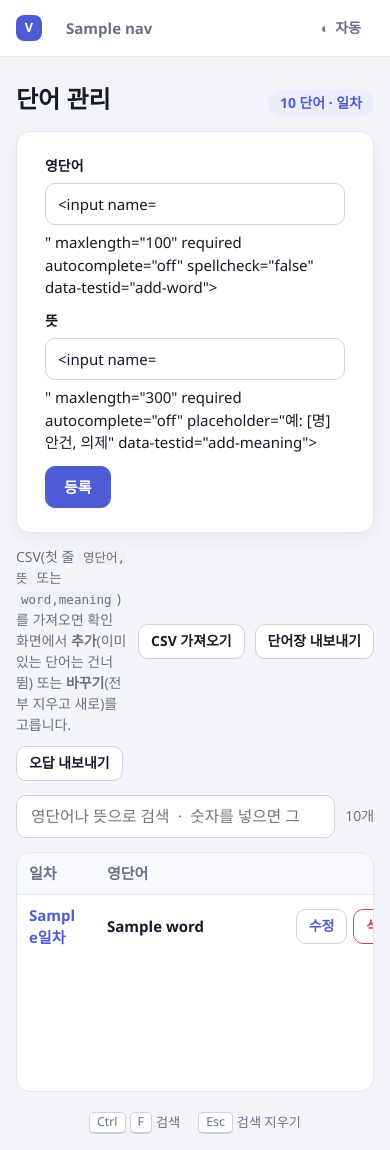
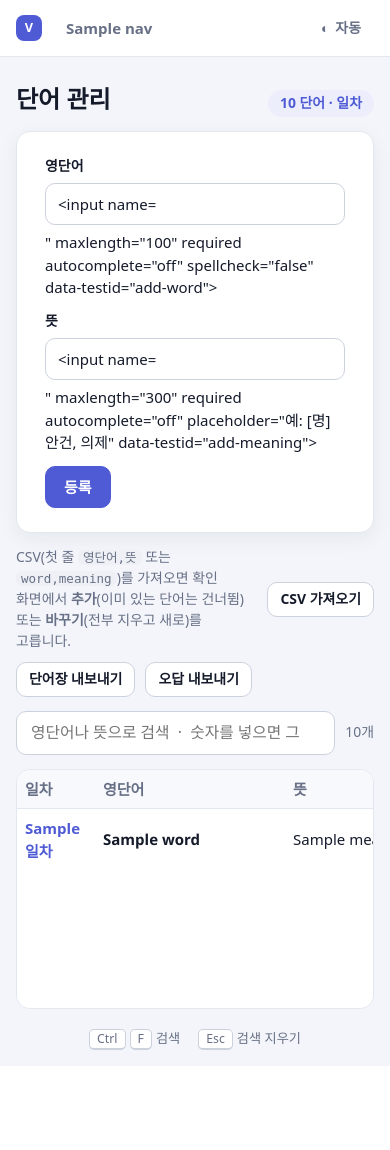
Before and after one commit to Clorinde-L/smart-voca, a Python web app: template src/smartvoca/web/templates/wordbook.html in a window 390 px wide. After the commit the page ends 1050 px from the top, so only its background shows below. Run offline with Jinja, Linux system fonts and the light colour scheme; the template is opened without the code that fills it: most values are stand-ins (such as "Sample title", 1, 10 or a date in 2020); form fields are guessed from the names that the template uses.

Commit message:
fix: 한글 글꼴 순서·낱말 단위 줄바꿈, 좁은 화면에서 글자 세로 쌓임·표 잘림 수정
- 글꼴 목록을 한글 글꼴 우선으로 (한글·숫자 높이 어긋남 해결), 영단어 자리는 lang="en" 영문 글꼴
- word-break: keep-all, 표의 영단어 칸은 철자 중간에서 끊지 않음
- 760px 이하: 안내 글 줄바꿈, 버튼 최소 폭 해제, 표 옆으로 밀기

Co-Authored-By: Claude Opus 5.5 <noreply@anthropic.com>

```diff
--- a/src/smartvoca/web/static/style.css
+++ b/src/smartvoca/web/static/style.css
@@ -45,8 +45,12 @@
   --page-margin: 28px;
   --spacing: 14px;
   --radius: 14px;
-  /* 영문·숫자는 Segoe UI, 한글은 맑은 고딕 (둘 다 Windows 기본 글꼴) */
-  --font: "Segoe UI", "Malgun Gothic", "Apple SD Gothic Neo", sans-serif;
+  /* 한글 글꼴을 맨 앞에 둔다. 영문 글꼴(Segoe UI)을 앞에 두면 한글만 다른 글꼴로 대신 그려져
+     같은 줄에서 글자 높이·굵기가 어긋난다. 한글 글꼴은 영문·숫자도 갖고 있어 한 글꼴로 맞춰진다.
+     Mac 은 Apple SD Gothic Neo, Windows 는 맑은 고딕, 그 밖(리눅스·안드로이드)은 Noto Sans KR */
+  --font: "Apple SD Gothic Neo", "Malgun Gothic", "Noto Sans KR", system-ui, sans-serif;
+  /* 영단어만 나오는 자리(lang="en")는 영문 글꼴. 맑은 고딕의 영문은 폭이 좁고 투박하다 */
+  --font-en: "Segoe UI", -apple-system, "Helvetica Neue", Roboto, var(--font);
   color-scheme: light;
 }
 
@@ -82,8 +86,12 @@
 
 * { box-sizing: border-box; }
 html { font-size: 15px; }
-body { margin: 0; background: var(--background); color: var(--text); font-family: var(--font); line-height: 1.5; }
+body { margin: 0; background: var(--background); color: var(--text); font-family: var(--font); line-height: 1.5;
+  /* 한글은 낱말(띄어쓰기) 단위로 줄을 바꾼다. 기본값은 글자마다 끊어 "나 / 옵니다" 처럼 갈라진다.
+     칸보다 긴 낱말만 어쩔 수 없이 중간에서 끊는다 */
+  word-break: keep-all; overflow-wrap: break-word; }
 h1, h2, h3, p { margin: 0; }
+[lang="en"] { font-family: var(--font-en); }
 a { color: inherit; }
 
 /* ── 메뉴 막대 (ADR-22) ─────────────────────────────────── */
@@ -108,6 +116,9 @@ a { color: inherit; }
 .row.wrap { flex-wrap: wrap; }
 .row.tight { gap: 6px; }
 .grow { flex: 1; min-width: 0; }
+/* 줄바꿈 가능한 줄의 안내 글은 12글자 폭 밑으로 줄이지 않고 다음 줄로 내린다.
+   (min-width: 0 만 있으면 좁은 창에서 글자가 한 자씩 세로로 쌓인다) */
+.row.wrap > .grow { flex-basis: 12em; }
 .center { text-align: center; }
 .end { text-align: right; }
 
@@ -266,7 +277,7 @@ a.tile:hover { border-color: var(--primary); }
 .card-word { font-size: 2.9rem; font-weight: 700; overflow-wrap: anywhere; }
 /* 긴 뜻도 자르지 않고 줄바꿈한다 (NFR-07) */
 .card-meaning { font-size: 1.4rem; overflow-wrap: anywhere; }
-.check { display: inline-flex; align-items: center; gap: 8px; color: var(--text-muted); cursor: pointer; }
+.check { display: inline-flex; align-items: center; gap: 8px; color: var(--text-muted); cursor: pointer; white-space: nowrap; }
 .check input { accent-color: var(--primary); width: 16px; height: 16px; }
 
 /* ── S-03 시험 ──────────────────────────────────────────── */
@@ -311,10 +322,10 @@ a.tile:hover { border-color: var(--primary); }
 .ring-percent { font: 13px var(--font); text-anchor: middle; fill: var(--text-muted); }
 
 /* ── 표 ─────────────────────────────────────────────────── */
-.table-wrap { background: var(--surface); border: 1px solid var(--border); border-radius: var(--radius); overflow: hidden; }
+.table-wrap { background: var(--surface); border: 1px solid var(--border); border-radius: var(--radius); overflow: auto; }  /* 좁은 창에서 넘치는 표는 잘리지 않고 옆으로 밀어 본다 */
 .table-scroll { flex: 1; min-height: 240px; max-height: 60vh; overflow-y: auto; }
 .table { width: 100%; border-collapse: collapse; }
-.table-fixed { table-layout: fixed; }
+.table-fixed { table-layout: fixed; min-width: 600px; }  /* 고정 폭 칸을 빼고도 남는 칸(뜻)이 0 이 되지 않게 */
 .table th { position: sticky; top: 0; background: var(--surface-soft); color: var(--text-muted); font-weight: 600; text-align: left; padding: 9px 12px; border-bottom: 1px solid var(--border); }
 .table td { padding: 9px 12px; border-bottom: 1px solid var(--border); vertical-align: middle; overflow-wrap: anywhere; }
 .table tbody tr:last-child td { border-bottom: none; }
@@ -323,6 +334,9 @@ a.tile:hover { border-color: var(--primary); }
 .table th.end, .table td.end { text-align: right; }
 .table .num { width: 48px; color: var(--text-muted); }
 .ellipsis { white-space: nowrap; overflow: hidden; text-overflow: ellipsis; }
+.nowrap { white-space: nowrap; }
+/* 표의 영단어는 철자 중간에서 끊지 않는다 ("acknowledg / e" 방지). 칸이 단어 길이만큼 넓어진다 */
+.table td[lang="en"], .table td [lang="en"] { overflow-wrap: normal; }
 .table a { color: var(--primary); font-weight: 600; text-decoration: none; }
 .table a:hover { text-decoration: underline; }
 
@@ -355,6 +369,10 @@ kbd { background: var(--surface); color: var(--text-muted); border: 1px solid va
   .brand-text { display: none; }
   .topbar-inner { gap: 2px; }
   .nav-link { padding: 7px 8px; }
+  /* 좁은 표에서는 한 줄 고정을 풀어 다른 칸이 한 글자 폭으로 눌리지 않게 한다 */
+  .table .nowrap { white-space: normal; }
+  .button-wide, .button-large { min-width: 0; }
+  .table th, .table td { padding: 8px 8px; }
 }
 
 /* ── 2026-11-25 기말 대응: 입력 폼, 시험 형식, 통계 (UI/UX 설계서 S-07, S-09~S-11) ───── */
--- a/src/smartvoca/web/templates/cards.html
+++ b/src/smartvoca/web/templates/cards.html
@@ -14,7 +14,7 @@
   <section class="panel card">
     <div class="card-word-row">
       {% if card.kind.label %}<span class="kind-tag kind-{{ card.kind.value }}" data-testid="kind">{{ card.kind.label }}</span>{% endif %}
-      <p class="card-word" data-testid="word">{{ word.word }}</p>
+      <p class="card-word" lang="en" data-testid="word">{{ word.word }}</p>
       {{ speak_button(word.word, large=True, key="p") }}
     </div>
     {#- 뜻은 CSV 뜻 칸 그대로, 길면 줄바꿈 (FR-10, NFR-07). 가리기를 켜면 숨겨 두고 Space 로 연다 (UD-04) -#}
@@ -41,7 +41,7 @@
     </form>
   </div>
 
-  <div class="row">
+  <div class="row wrap">
     <p class="muted grow" data-testid="hint">
       {%- if study.mode.value == "day" -%}
         {{ "시험을 볼 수 있습니다" if study.unlocked else "남은 카드를 모두 보면 시험을 볼 수 있습니다" }}
--- a/src/smartvoca/web/templates/day_detail.html
+++ b/src/smartvoca/web/templates/day_detail.html
@@ -61,7 +61,7 @@
             <td>
               <span class="word-cell">
                 {{ speak_button(word.word) }}
-                <span class="strong">{{ word.word }}</span>
+                <span class="strong" lang="en">{{ word.word }}</span>
                 {% if word.id in wrong_words %}<span class="mark-wrong" title="오답 목록에 있는 단어">오답</span>{% endif %}
               </span>
             </td>
--- a/src/smartvoca/web/templates/exam.html
+++ b/src/smartvoca/web/templates/exam.html
@@ -48,7 +48,7 @@
     <p class="muted center" data-testid="format">{{ question.format.label }} · {{ question.direction.label }}</p>
     {#- 영→한이면 영단어를 크게, 한→영이면 뜻을 문장 크기로 보여 준다 -#}
     <div class="card-word-row">
-      <p class="{{ 'question-word' if is_en_prompt else 'question-meaning' }}" data-testid="word">{{ question.prompt }}</p>
+      <p class="{{ 'question-word' if is_en_prompt else 'question-meaning' }}"{% if is_en_prompt %} lang="en"{% endif %} data-testid="word">{{ question.prompt }}</p>
       {% if is_en_prompt %}{{ speak_button(question.prompt, large=True, key="p") }}{% endif %}
     </div>
 
@@ -83,7 +83,7 @@
   </section>
 
   {% set is_last = run.position == run.total - 1 %}
-  <div class="row">
+  <div class="row wrap">
     <form method="post" action="{{ url_for('main.exam_goto') }}">
       <button name="position" value="{{ run.position - 1 }}" class="button" data-key="ArrowLeft"
               {% if run.position == 0 %}disabled{% endif %}>←  이전</button>
--- a/src/smartvoca/web/templates/result.html
+++ b/src/smartvoca/web/templates/result.html
@@ -42,7 +42,7 @@
           {% for item in view.wrong_items %}
             {% set q = item.question %}
             <tr>
-              <td class="strong">{{ q.prompt }}</td>
+              <td class="strong"{% if q.direction == Direction.EN_KO %} lang="en"{% endif %}>{{ q.prompt }}</td>
               <td>{{ q.answer }}</td>
               <td>
                 {%- if q.format == QuestionFormat.OX -%}
@@ -51,7 +51,7 @@
                   {{ item.given }}
                 {%- endif -%}
               </td>
-              <td class="muted">{{ q.format.label }} · {{ q.direction.label }}</td>
+              <td class="muted nowrap">{{ q.format.label }} · {{ q.direction.label }}</td>
             </tr>
           {% endfor %}
         </tbody>
--- a/src/smartvoca/web/templates/stats.html
+++ b/src/smartvoca/web/templates/stats.html
@@ -90,7 +90,7 @@
           <thead><tr><th class="num">#</th><th>영단어</th><th>뜻</th><th class="end">틀린 횟수</th><th class="end">출제 횟수</th></tr></thead>
           <tbody>
             {% for row in data.frequent_wrong %}
-              <tr><td class="num">{{ loop.index }}</td><td class="strong">{{ row.word }}</td><td>{{ row.meaning }}</td><td class="end strong">{{ row.wrong_count }}</td><td class="end">{{ row.test_count }}</td></tr>
+              <tr><td class="num">{{ loop.index }}</td><td class="strong" lang="en">{{ row.word }}</td><td>{{ row.meaning }}</td><td class="end strong">{{ row.wrong_count }}</td><td class="end">{{ row.test_count }}</td></tr>
             {% endfor %}
           </tbody>
         </table>
--- a/src/smartvoca/web/templates/wordbook.html
+++ b/src/smartvoca/web/templates/wordbook.html
@@ -59,7 +59,7 @@
           {% for day_no, word in rows %}
             <tr>
               <td><a href="{{ url_for('main.day_detail', day_no=day_no) }}">{{ day_no }}일차</a></td>
-              <td class="strong">{{ word.word }}</td>
+              <td class="strong" lang="en">{{ word.word }}</td>
               <td class="ellipsis" title="{{ word.meaning }}">{{ word.meaning }}</td>
               <td class="end">
                 <span class="row tight row-end">
--- a/src/smartvoca/web/templates/wrong_list.html
+++ b/src/smartvoca/web/templates/wrong_list.html
@@ -15,7 +15,7 @@
         <tbody>
           {% for entry in entries %}
             <tr>
-              <td><span class="word-cell">{{ speak_button(entry.word.word) }}<span class="strong">{{ entry.word.word }}</span></span></td>
+              <td><span class="word-cell">{{ speak_button(entry.word.word) }}<span class="strong" lang="en">{{ entry.word.word }}</span></span></td>
               <td>{{ entry.word.meaning }}</td>
               <td>{{ entry.wrong_count }}</td>
               <td>{{ entry.streak }} / {{ GRADUATE_STREAK }}</td>
```
Also changed, not shown: docs/설계_261111_UI UX 설계서 v1.8.md (renamed from docs/설계_261111_UI UX 설계서 v1.7.md).
